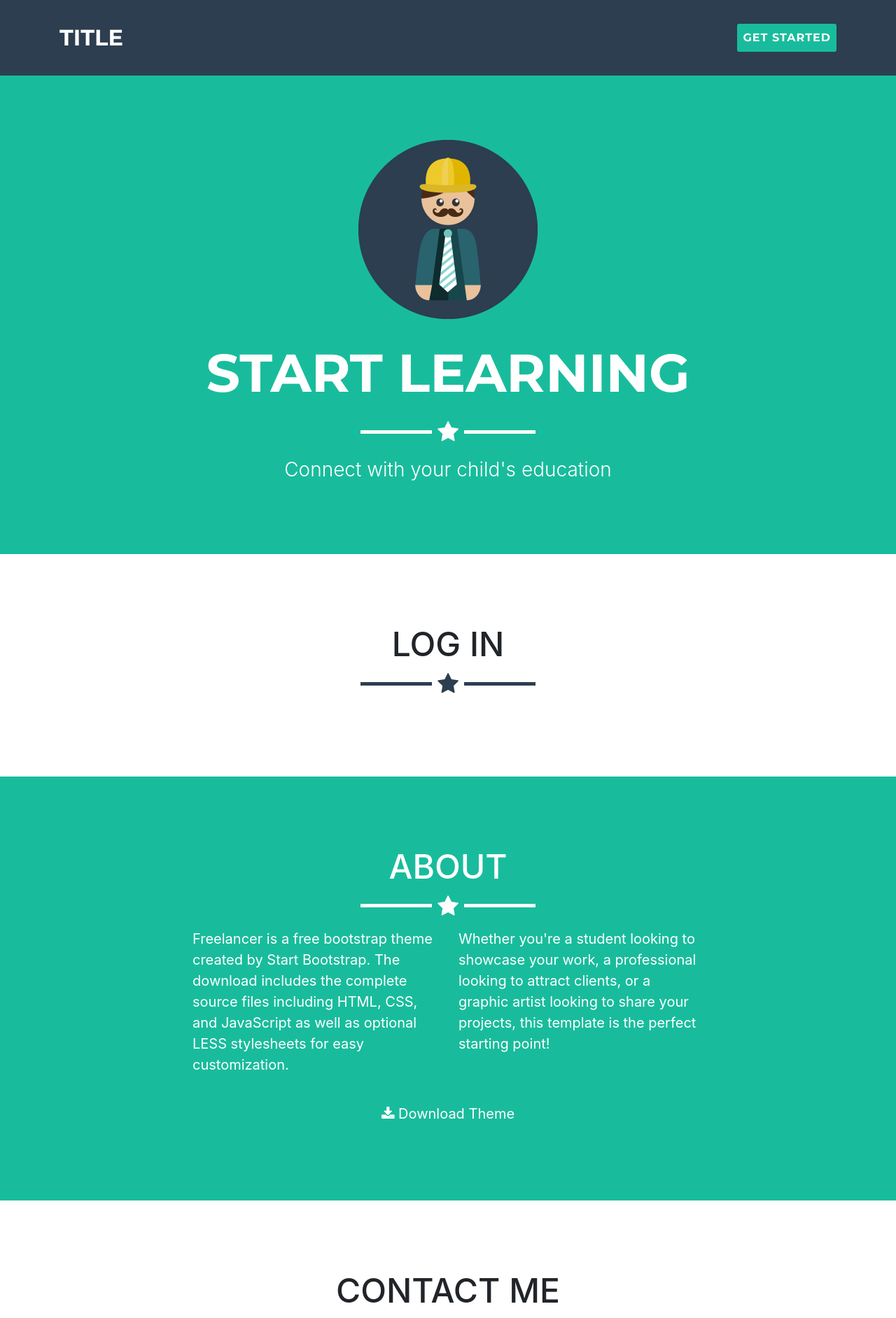
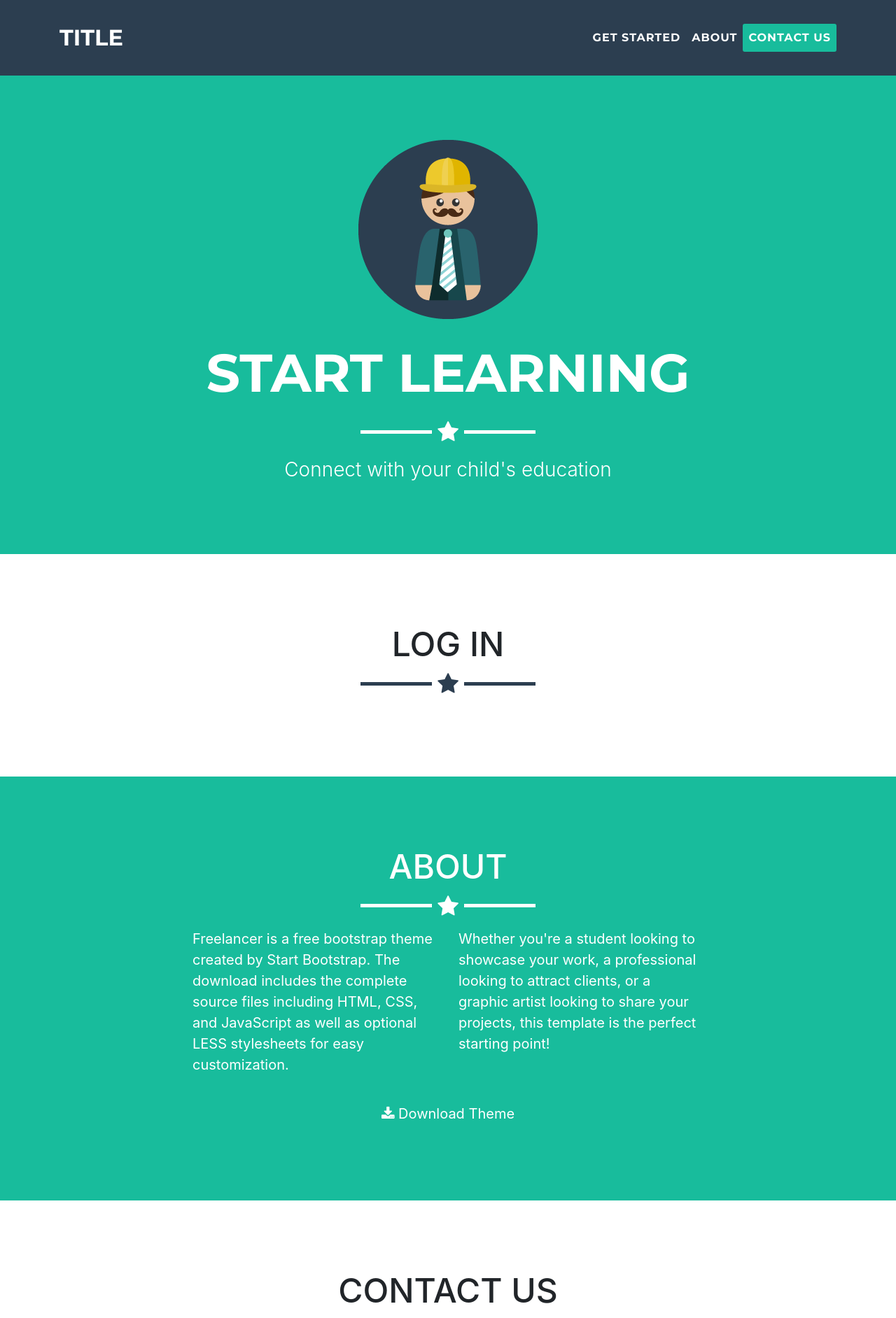
Before and after one commit to mrw436/HackDuke17-Website, a website with bundled scripts: page freelancer/index.html in a window 1280 px wide. Shown: the top 1884 px of the page at 70% size. Built offline with nearby package versions, Linux system fonts and the light colour scheme.

Commit message:
put back about, contact links

```diff
--- a/freelancer/index.html
+++ b/freelancer/index.html
@@ -8,7 +8,7 @@
     <meta name="description" content="">
     <meta name="author" content="">
 
-    <title>Freelancer - Start Bootstrap Theme</title>
+    <title>TITLE</title>
 
     <!-- Bootstrap core CSS -->
     <link href="vendor/bootstrap/css/bootstrap.min.css" rel="stylesheet">
@@ -38,12 +38,12 @@
             <li class="nav-item">
               <a class="nav-link js-scroll-trigger" href="#portfolio">Get Started</a>
             </li>
-            <!-- <li class="nav-item">
+            <li class="nav-item">
               <a class="nav-link js-scroll-trigger" href="#about">About</a>
             </li>
             <li class="nav-item">
-              <a class="nav-link js-scroll-trigger" href="#contact">Contact</a>
-            </li> -->
+              <a class="nav-link js-scroll-trigger" href="#contact">Contact Us</a>
+            </li>
           </ul>
         </div>
       </div>
@@ -156,7 +156,7 @@
     <!-- Contact Section -->
     <section id="contact">
       <div class="container">
-        <h2 class="text-center">Contact Me</h2>
+        <h2 class="text-center">Contact Us</h2>
         <hr class="star-primary">
         <div class="row">
           <div class="col-lg-8 mx-auto">
```
